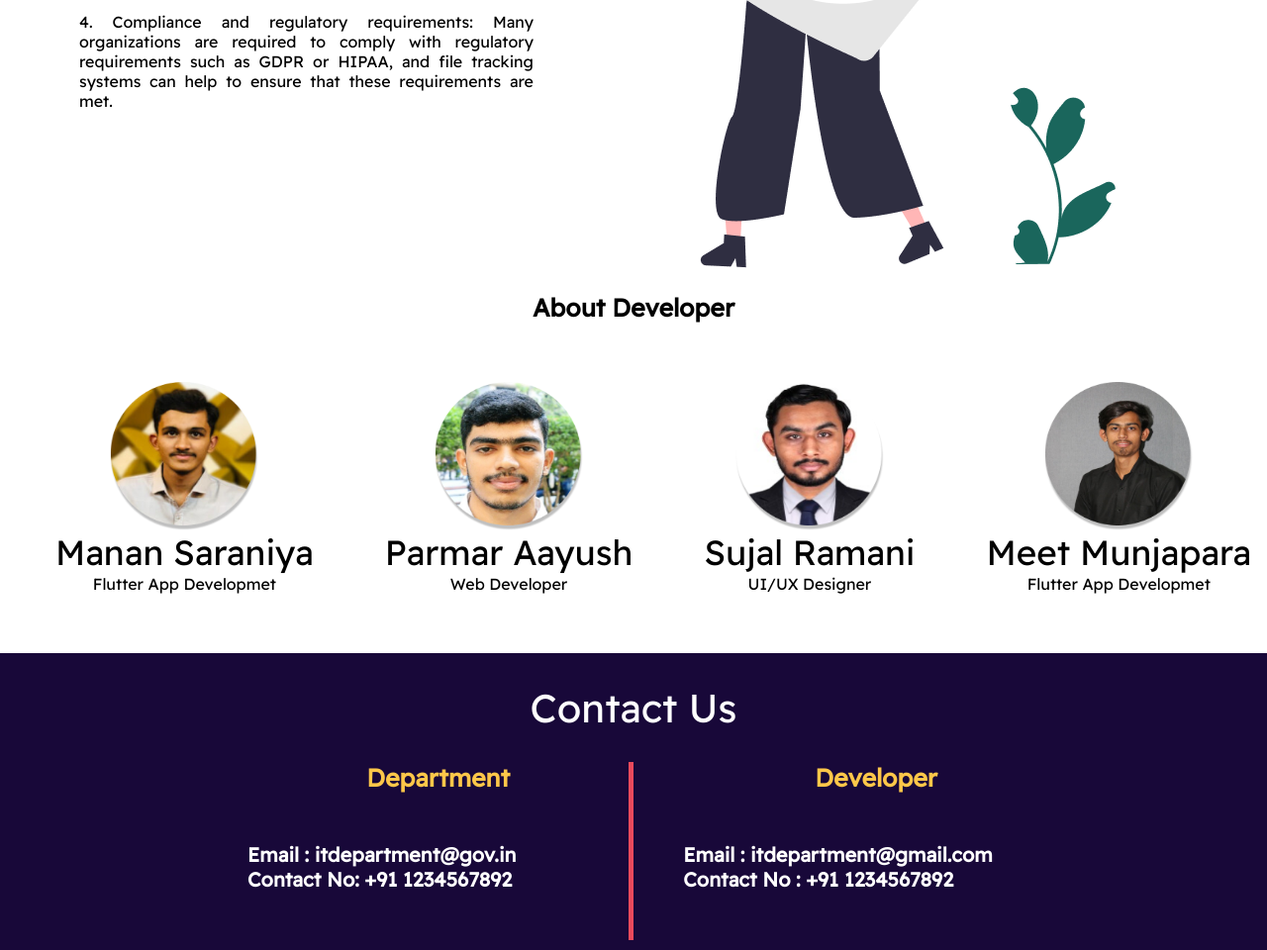
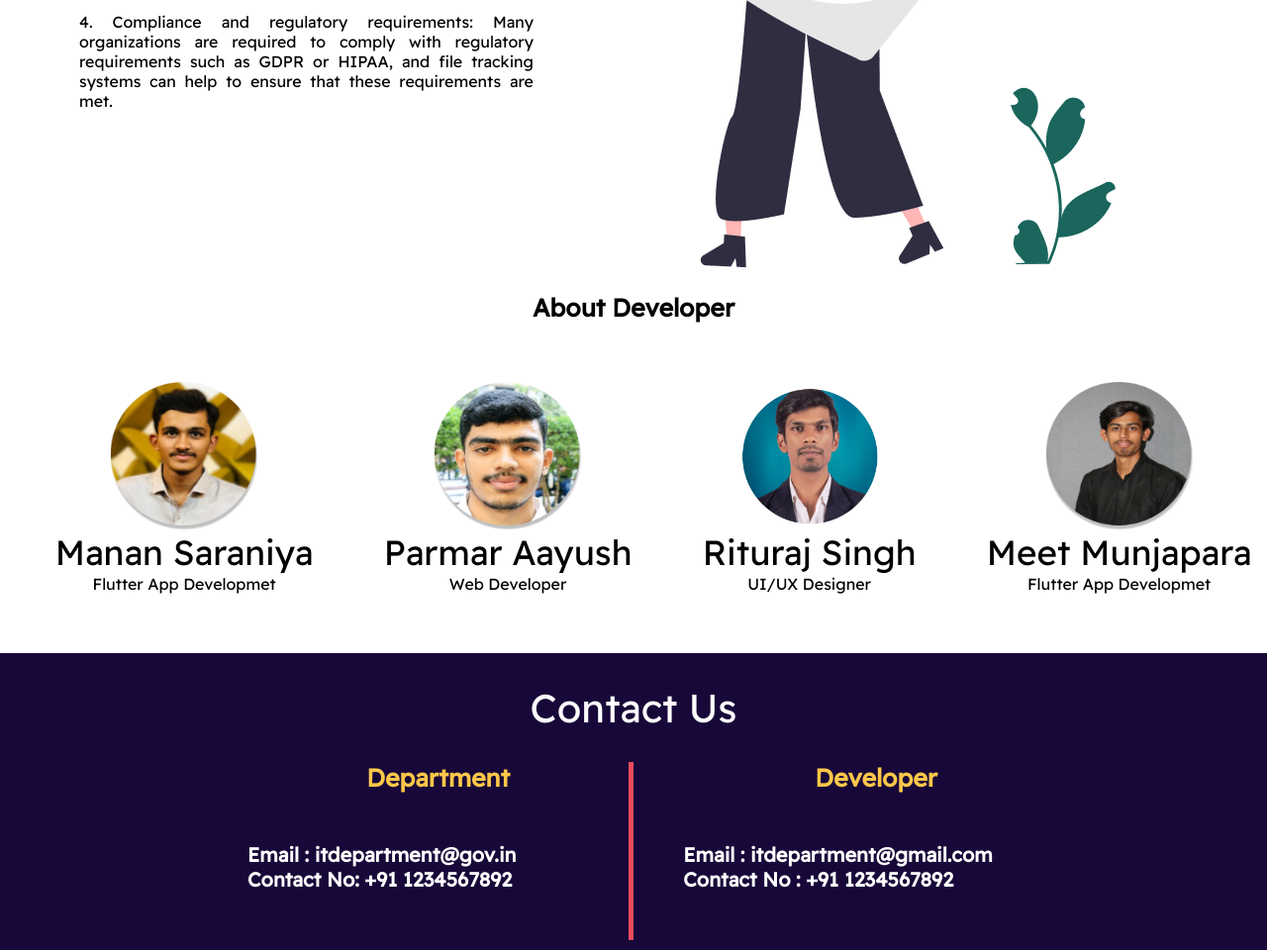
Before and after one commit to RITURAJSINGHRAJPUT/FTS_SSIP_2022, a plain HTML site: page aboutUs.html in a window 1280 px wide. Shown: the part 1095-2055 px from the top of the page at 99% size. Drawn offline with Linux system fonts and the light colour scheme; no server answers.

Commit message:
file added update in about section

```diff
--- a/aboutUs.html
+++ b/aboutUs.html
@@ -63,8 +63,8 @@
                 <p class="job">Web Developer</p>
             </div>
             <div class="devPro">
-                <img src="Sass/Images/sujal.png" alt="">
-                <p class="devName">Sujal Ramani</p>
+                <img src="Sass/Images/rituraj.png" alt="">
+                <p class="devName">Rituraj Singh</p>
                 <p class="job">UI/UX Designer</p>
             </div>
             <div class="devPro">
```
Also changed, not shown: Sass/Images/Rituraj.png (added).
